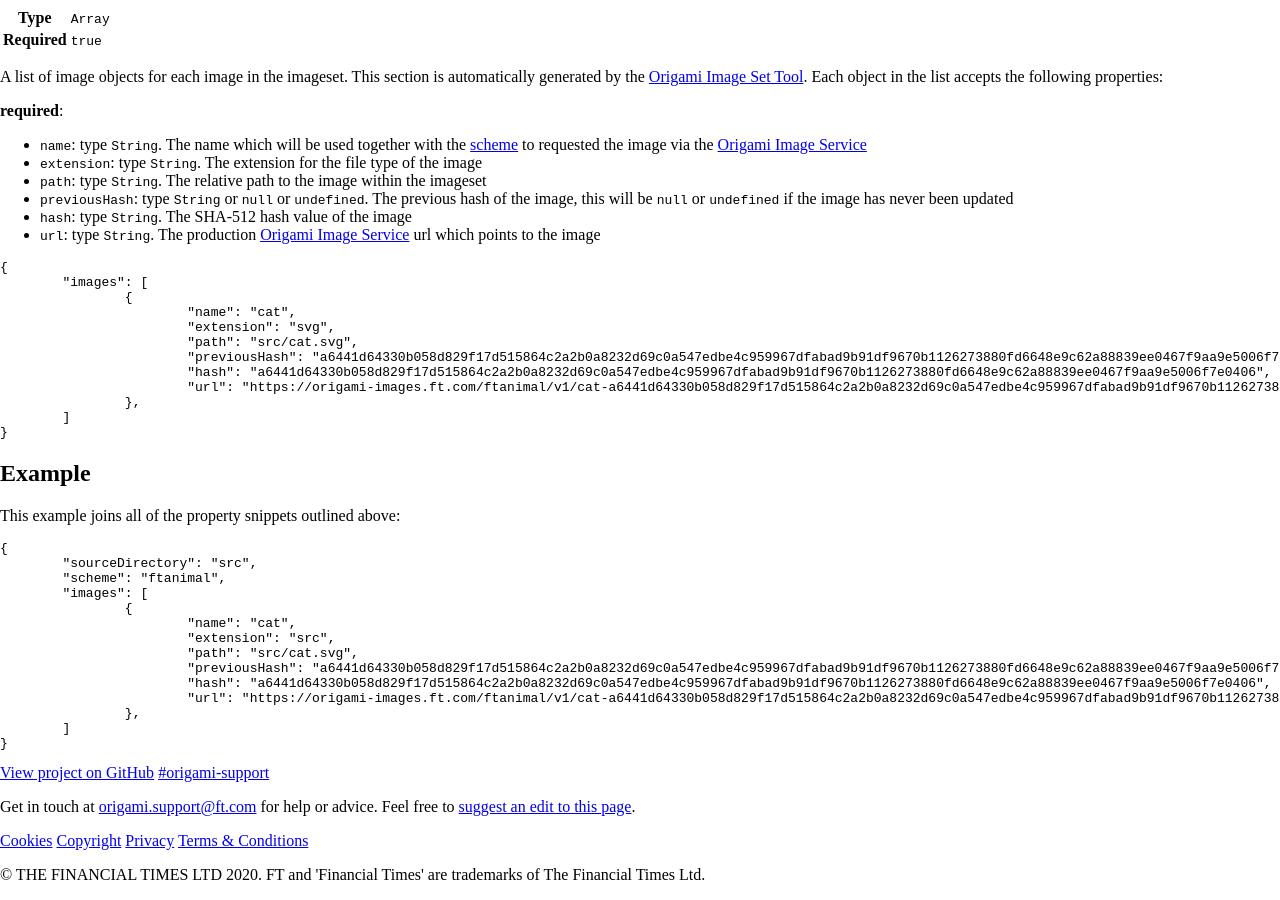
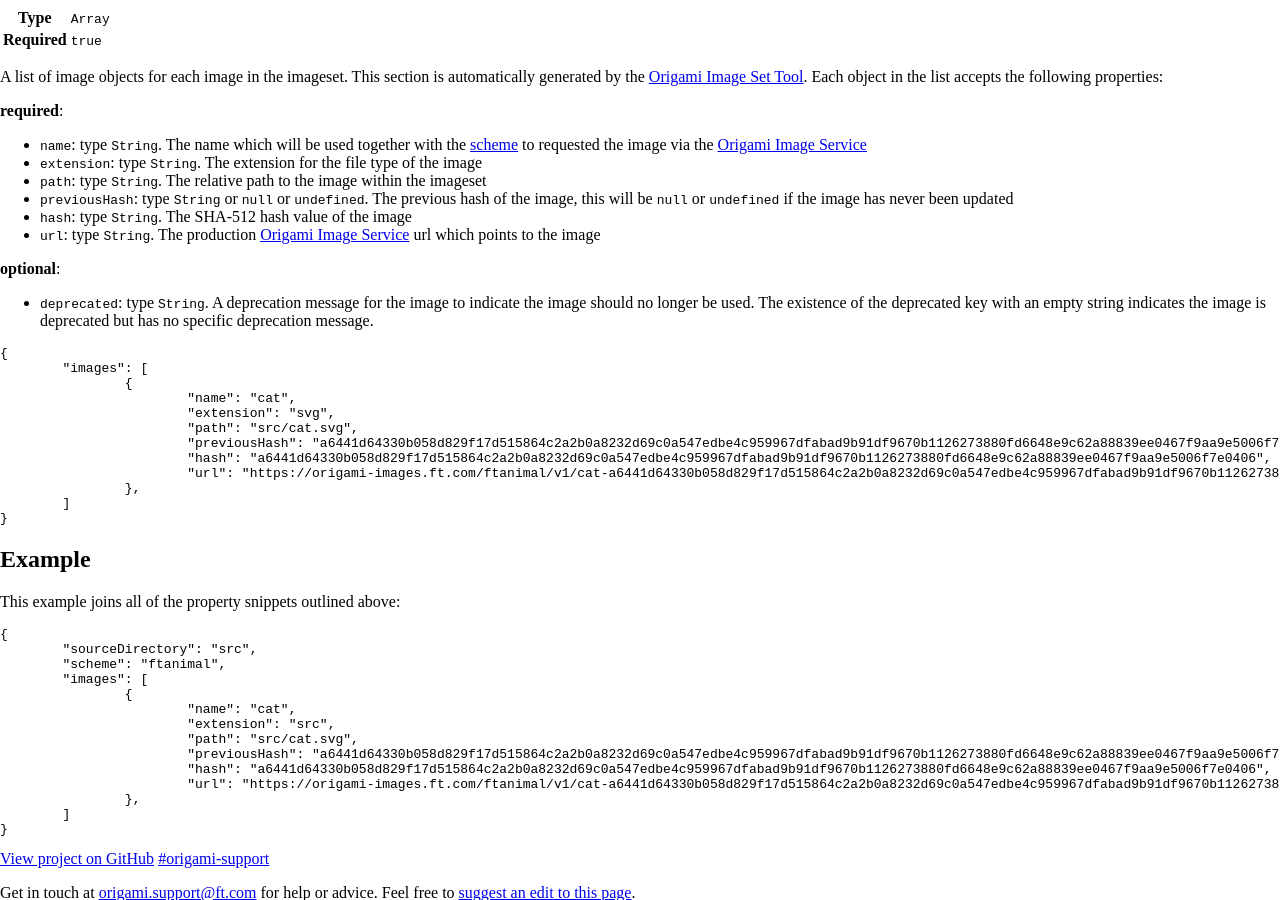
Before and after one commit to Financial-Times/origami-website, a Jekyll site: the page built from _specification-v1/imageset.md, in a window 1280 px wide and 900 px high, scrolled down 916 px. Built offline with Jekyll 4.4.1, drawn with Linux system fonts in a browser that asks for light colours; a style sheet for code colours, icons or effects is not loaded.

Commit message:
Add the new deprecated property to deprecate an image from an imageset
Co-authored-by: Lee Moody <notlee@users.noreply.github.com>

```diff
--- a/_specification-v1/imageset.md
+++ b/_specification-v1/imageset.md
@@ -77,6 +77,9 @@ Each object in the list accepts the following properties:
 - `hash`: type `String`. The SHA-512 hash value of the image
 - `url`: type `String`. The production [Origami Image Service](https://www.ft.com/__origami/service/image/v2/) url which points to the image
 
+**optional**:
+- `deprecated`: type `String`. A deprecation message for the image to indicate the image should no longer be used. The existence of the deprecated key with an empty string indicates the image is deprecated but has no specific deprecation message.
+
 
 <pre><code class="o-syntax-highlight--json">{
 	"images": [
```
